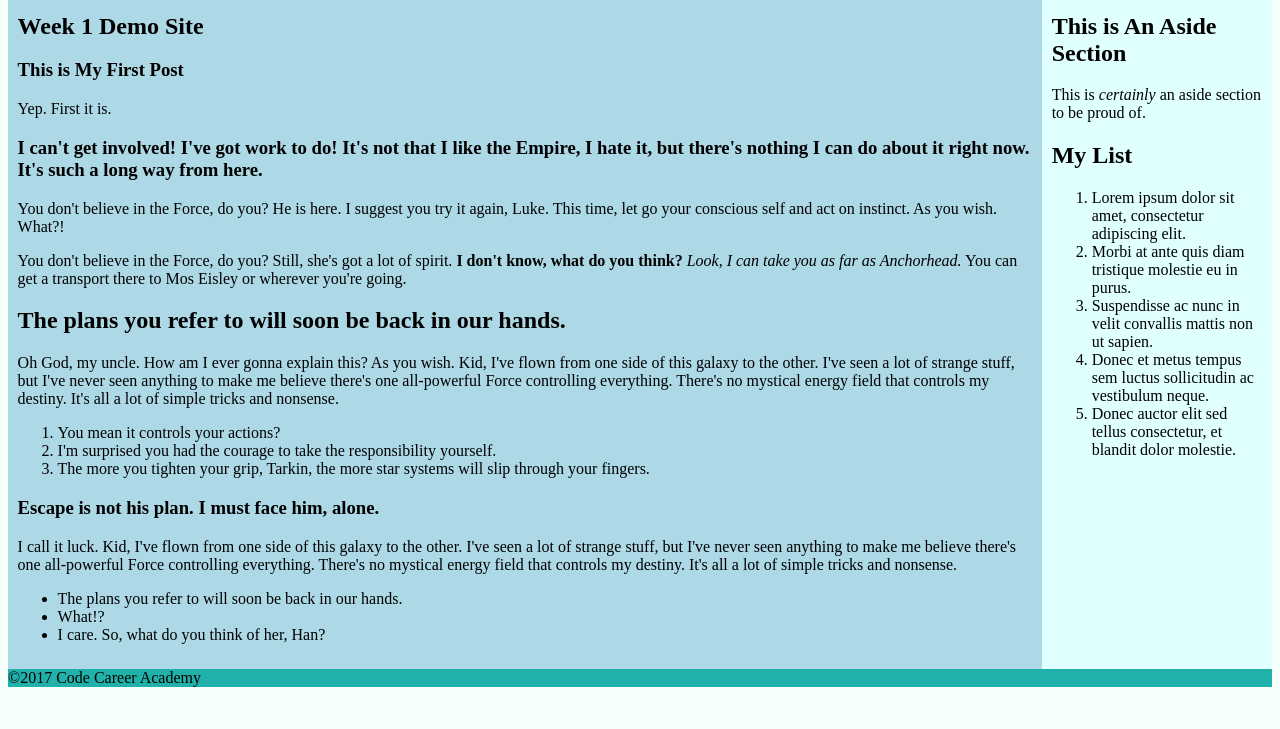
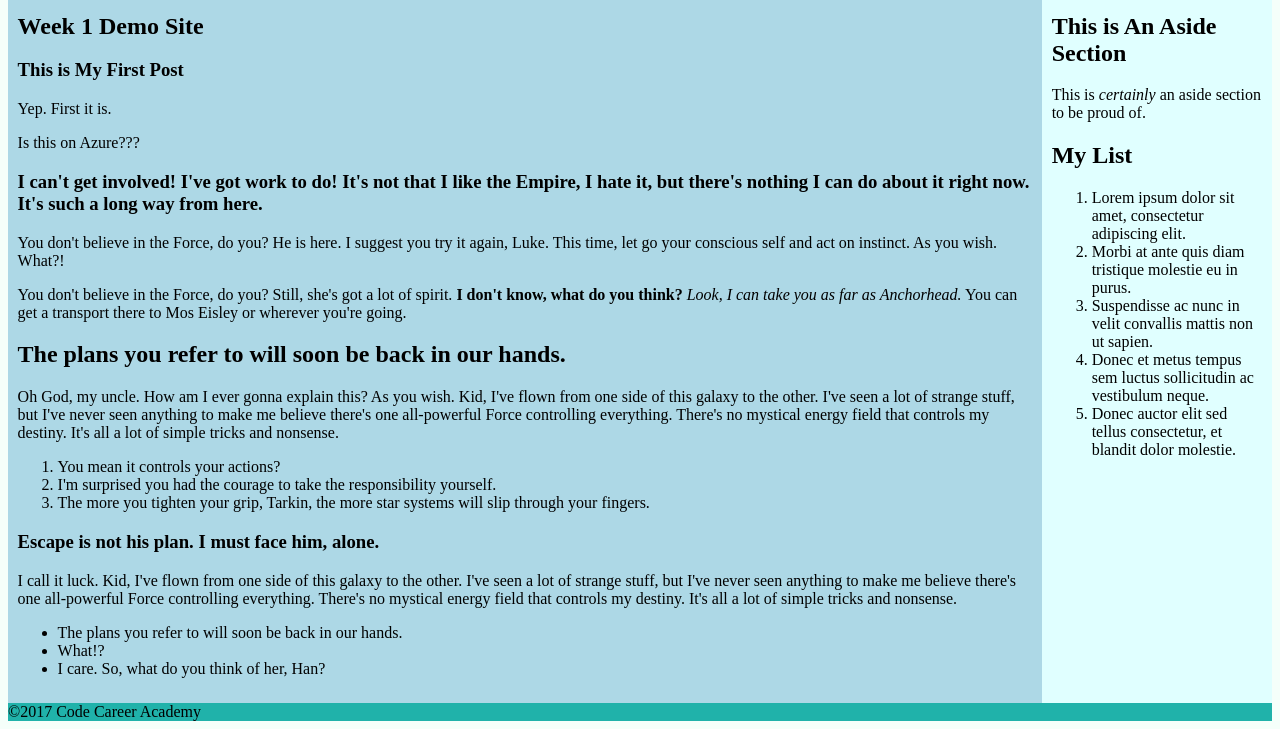
Before and after one commit to jeffa00/supreme-system, a plain HTML site: page index.html in a window 1280 px wide. Shown: the part 75-804 px from the top of the page. Drawn offline with Linux system fonts and the light colour scheme.

Commit message:
Asked if this is on azure.

```diff
--- a/index.html
+++ b/index.html
@@ -42,6 +42,7 @@
             <article>
                 <h1>This is My First Post</h1>
                 <p>Yep. First it is.</p>
+                <p>Is this on Azure???</p>
             </article>
             <article>
                 <h1>I can't get involved! I've got work to do! It's not that I like the Empire, I hate it, but there's nothing
```
